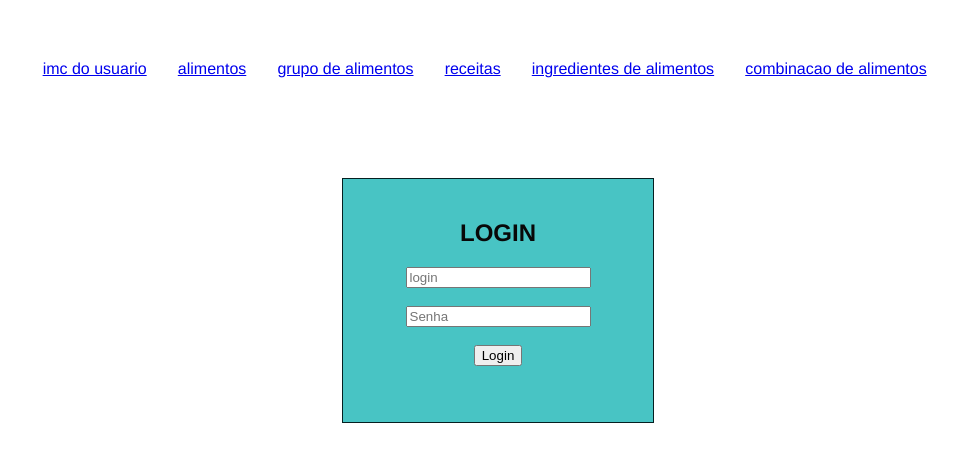
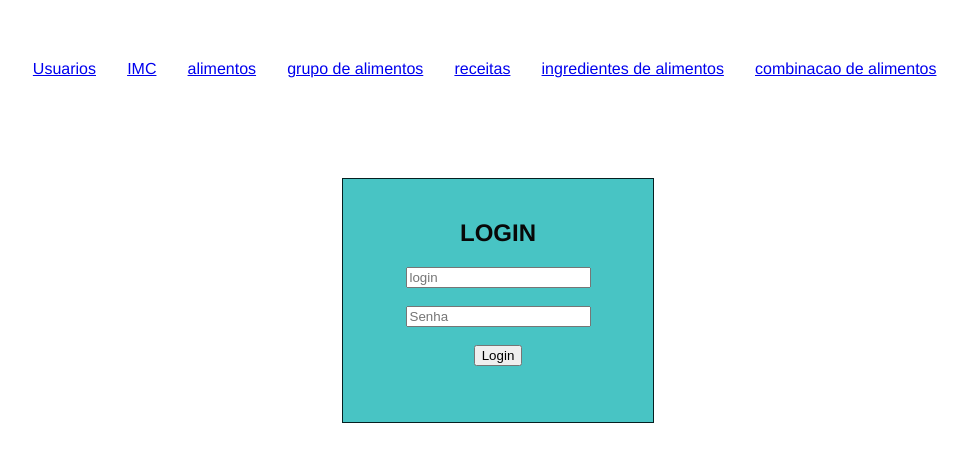
Before and after one commit to Lucas-Chaves/ES3-Front, a Vue app: page /imc in a window 1280 px wide. Shown: the top 462 px of the page, without its empty margins (142-1110 px from the left). Built offline with nearby package versions, Linux system fonts and the light colour scheme.

Commit message:
rotas 2.0

```diff
--- a/src/App.vue
+++ b/src/App.vue
@@ -2,7 +2,8 @@
   <div id="app">
     <div id='links'>
 
-      <router-link to="/imc">imc do usuario</router-link>&nbsp&nbsp&nbsp&nbsp&nbsp&nbsp
+      <router-link to="/usuario">Usuarios</router-link>&nbsp&nbsp&nbsp&nbsp&nbsp&nbsp
+      <router-link to="/imc">IMC</router-link>&nbsp&nbsp&nbsp&nbsp&nbsp&nbsp
       <router-link to="/alimentos">alimentos</router-link>&nbsp&nbsp&nbsp&nbsp&nbsp&nbsp
       <router-link to="/grupo">grupo de alimentos</router-link>&nbsp&nbsp&nbsp&nbsp&nbsp&nbsp
       <router-link to="/receita">receitas</router-link>&nbsp&nbsp&nbsp&nbsp&nbsp&nbsp
--- a/src/router/index.js
+++ b/src/router/index.js
@@ -66,7 +66,7 @@ export default new Router({
       component: Imc,
     },
     {
-      path: '/Usuario',
+      path: '/usuario',
       name: 'tela do usuario',
       component: Usuario,
     },
```
